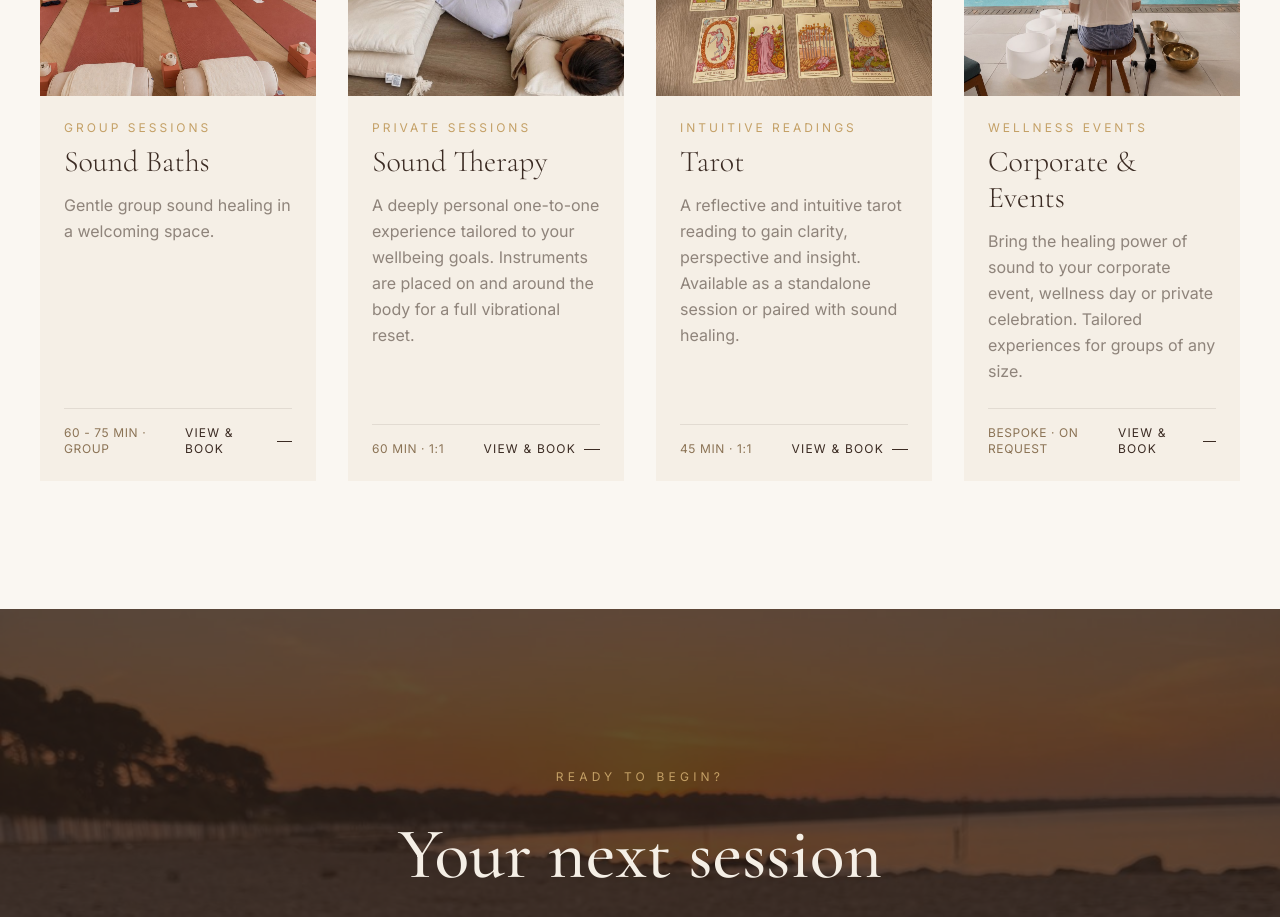
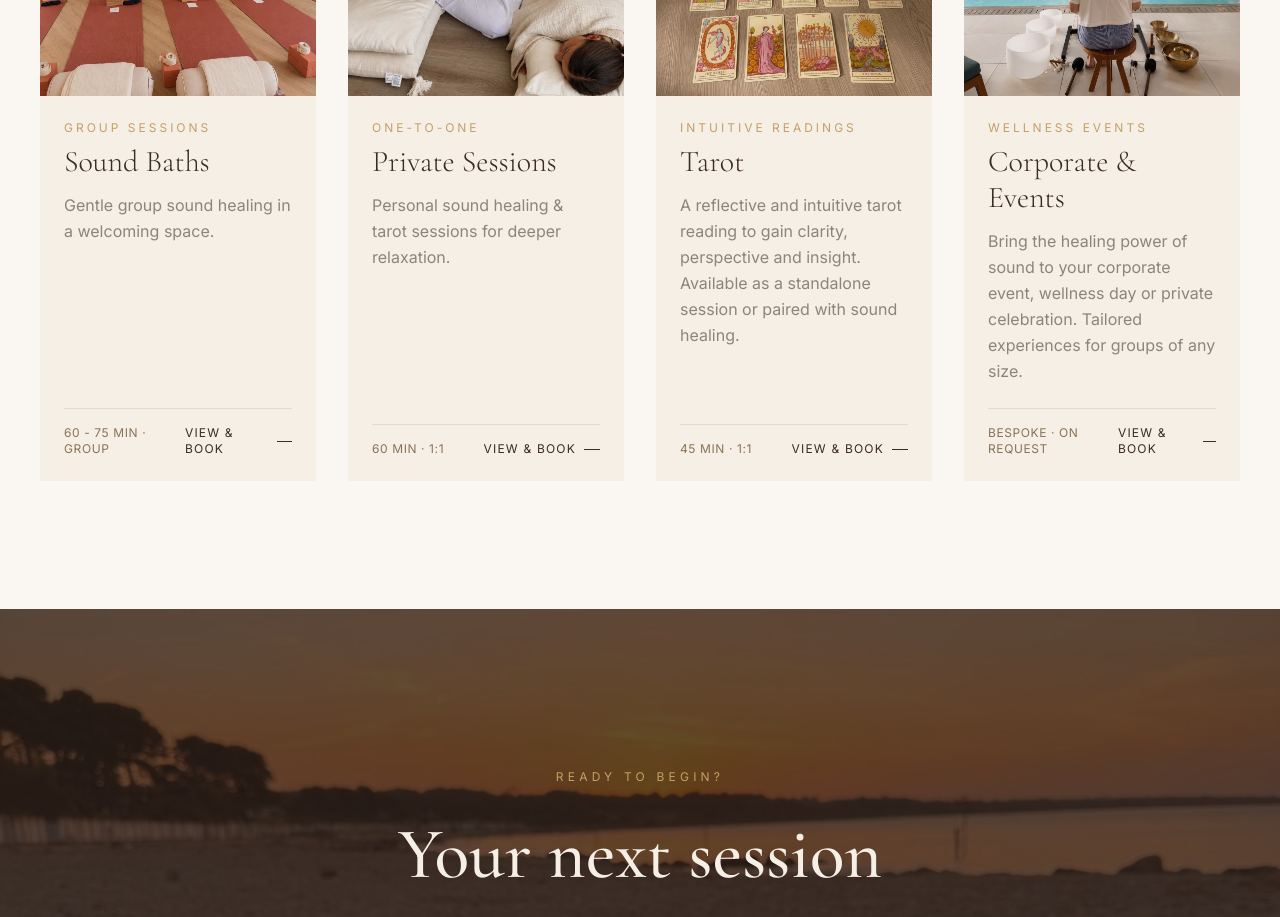
Before and after one commit to SteadyLabsPro/sound-studio, a Next.js app: page / in a window 1280 px wide. Shown: the part 1240-2157 px from the top of the page. Built offline with nearby package versions, Linux system fonts and the light colour scheme.

Commit message:
Home: update Sound Therapy card — new subtitle, title and shorter description
Co-Authored-By: Claude Sonnet 4.6 <noreply@anthropic.com>

```diff
--- a/app/components/Services.tsx
+++ b/app/components/Services.tsx
@@ -17,10 +17,10 @@ const services = [
   {
     id: "sound-therapy",
     label: "02",
-    title: "Sound Therapy",
-    subtitle: "Private Sessions",
+    title: "Private Sessions",
+    subtitle: "One-To-One",
     description:
-      "A deeply personal one-to-one experience tailored to your wellbeing goals. Instruments are placed on and around the body for a full vibrational reset.",
+      "Personal sound healing & tarot sessions for deeper relaxation.",
     detail: "60 min · 1:1",
     image: "/images/private-sound-bath.jpeg",
     imageAlt: "Sam performing a private 1:1 sound healing session with a client at Sound Studio, Christchurch, Dorset",
```
